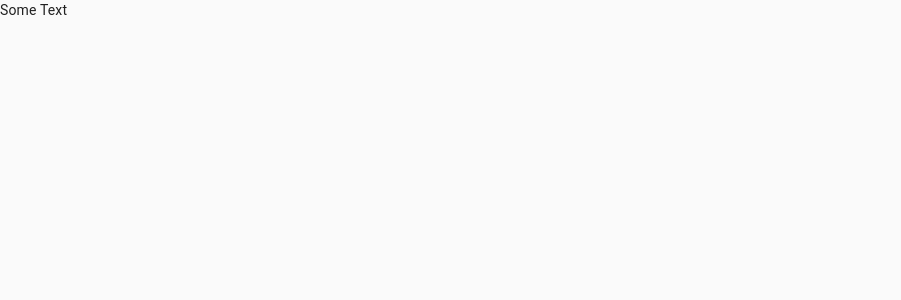
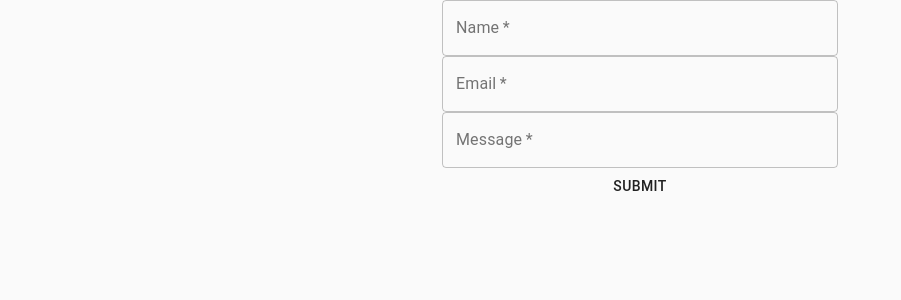
Before and after one commit to KevinTou/mk-decision-ui, a React (Create React App) app: page /form in a window 1280 px wide. Shown: the top 300 px of the page, without its empty margins (0-901 px from the left). Built offline with nearby package versions, Linux system fonts and the light colour scheme.

Commit message:
Added basic fields to form

```diff
--- a/src/components/App.js
+++ b/src/components/App.js
@@ -1,5 +1,6 @@
 import React from 'react';
 import { Switch, Route, Redirect } from 'react-router-dom';
+import { Container } from '@material-ui/core';
 
 // Components
 import Login from './Login';
@@ -7,14 +8,14 @@ import EmailForm from './EmailForm';
 
 function App() {
   return (
-    <>
+    <Container component="main" maxWidth="xs">
       <Switch>
         <Route exact path="/" component={Login} />
         {/* Form should be a protected route! */}
         <Route path="/form" component={EmailForm} />
         <Redirect to="/" />
       </Switch>
-    </>
+    </Container>
   );
 }
 
--- a/src/components/EmailForm.js
+++ b/src/components/EmailForm.js
@@ -1,9 +1,32 @@
 import React from 'react';
+import TextField from '@material-ui/core/TextField';
+import Button from '@material-ui/core/Button';
+import { makeStyles } from '@material-ui/core';
+
+const useStyles = makeStyles((theme) => ({
+  paper: {
+    marginTop: theme.spacing(8),
+    display: 'flex',
+    flexDirection: 'column',
+    alignItems: 'center',
+  },
+  form: {
+    width: '100%',
+    display: 'flex',
+    flexDirection: 'column',
+    marginTop: theme.spacing(3, 0 ,2)
+  }
+}));
 
 const EmailForm = () => {
+  const { form } = useStyles();
+
   return (
-    <form>
-      <p>Some Text</p>
+    <form className={form}>
+      <TextField id="name-input" label="Name" variant="outlined" required />
+      <TextField id="email-input" label="Email" variant="outlined" required />
+      <TextField id="message-input" label="Message" variant="outlined" required />
+      <Button>Submit</Button>
     </form>
   )
 }
```
